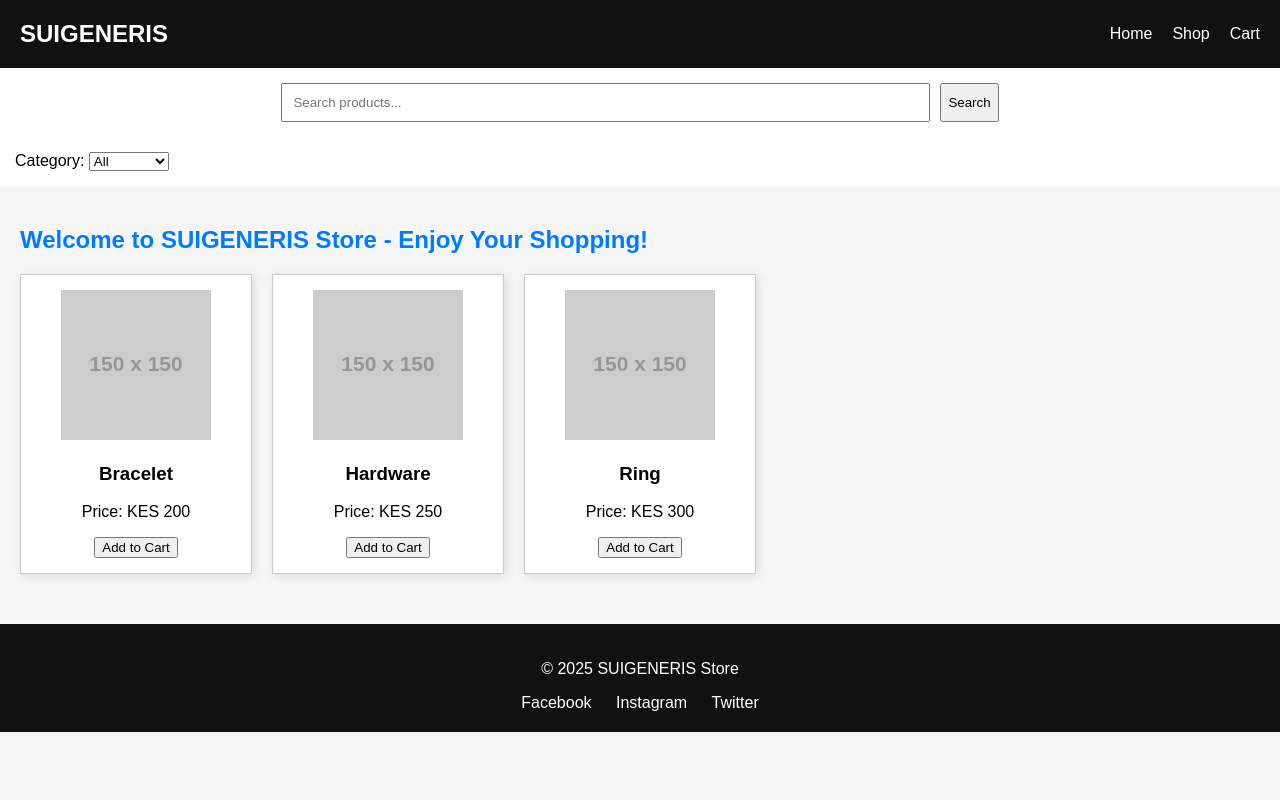
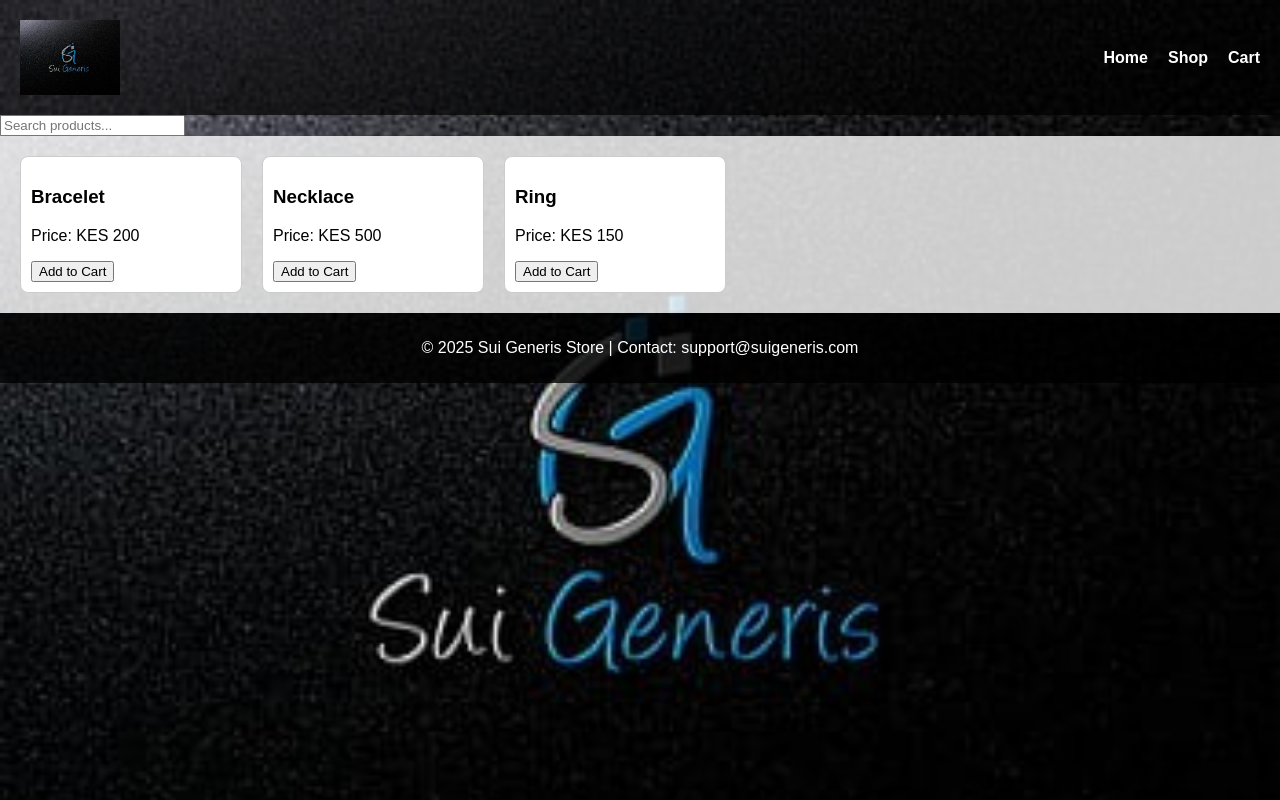
Before and after one commit to SUIGENERIS198/suigeneris-store, a plain HTML site: page index.html in a window 1280 px wide. Drawn offline with Linux system fonts and the light colour scheme; placeholder pictures from the web are drawn by us.

Commit message:
updated jumia

```diff
--- a/index.html
+++ b/index.html
@@ -3,12 +3,12 @@
 <head>
     <meta charset="UTF-8">
     <meta name="viewport" content="width=device-width, initial-scale=1.0">
-    <title>SUIGENERIS Online Store</title>
+    <title>Sui Generis Store</title>
     <link rel="stylesheet" href="style.css">
 </head>
 <body>
     <header>
-        <div class="logo">SUIGENERIS</div>
+        <img src="logo.jpg" alt="Sui Generis Logo" class="logo">
         <nav>
             <ul>
                 <li><a href="#">Home</a></li>
@@ -18,52 +18,16 @@
         </nav>
     </header>
 
-    <div class="search-bar">
-        <input type="text" placeholder="Search products...">
-        <button>Search</button>
-    </div>
+    <section class="search-filter">
+        <input type="text" id="search" placeholder="Search products...">
+    </section>
 
-    <div class="filters">
-        <label>Category:</label>
-        <select>
-            <option>All</option>
-            <option>Bracelet</option>
-            <option>Hardware</option>
-            <option>Ring</option>
-        </select>
-    </div>
-
-    <main>
-        <h2 id="main-heading">Our Products</h2>
-        <div class="product-list">
-            <div class="product-card">
-                <img src="https://via.placeholder.com/150" alt="Bracelet">
-                <h3>Bracelet</h3>
-                <p>Price: KES 200</p>
-                <button>Add to Cart</button>
-            </div>
-            <div class="product-card">
-                <img src="https://via.placeholder.com/150" alt="Hardware">
-                <h3>Hardware</h3>
-                <p>Price: KES 250</p>
-                <button>Add to Cart</button>
-            </div>
-            <div class="product-card">
-                <img src="https://via.placeholder.com/150" alt="Ring">
-                <h3>Ring</h3>
-                <p>Price: KES 300</p>
-                <button>Add to Cart</button>
-            </div>
-        </div>
-    </main>
+    <section class="products" id="product-list">
+        <!-- Products will be loaded here dynamically -->
+    </section>
 
     <footer>
-        <p>&copy; 2025 SUIGENERIS Store</p>
-        <div class="socials">
-            <a href="#">Facebook</a>
-            <a href="#">Instagram</a>
-            <a href="#">Twitter</a>
-        </div>
+        <p>&copy; 2025 Sui Generis Store | Contact: support@suigeneris.com</p>
     </footer>
 
     <script src="script.js"></script>
--- a/script.js
+++ b/script.js
@@ -1,11 +1,31 @@
-// Show a welcome message
-alert("Welcome to SUIGENERIS Online Store!");
+const products = [
+    { name: "Bracelet", price: "KES 200" },
+    { name: "Necklace", price: "KES 500" },
+    { name: "Ring", price: "KES 150" }
+];
 
-// Example of DOM manipulation
-document.addEventListener("DOMContentLoaded", function () {
-    const heading = document.getElementById("main-heading");
-    if (heading) {
-        heading.style.color = "#007bff";
-        heading.innerText = "Welcome to SUIGENERIS Store - Enjoy Your Shopping!";
-    }
+const productList = document.getElementById('product-list');
+
+function loadProducts() {
+    productList.innerHTML = '';
+    products.forEach(product => {
+        const card = document.createElement('div');
+        card.className = 'product-card';
+        card.innerHTML = `<h3>${product.name}</h3><p>Price: ${product.price}</p><button>Add to Cart</button>`;
+        productList.appendChild(card);
+    });
+}
+
+document.getElementById('search').addEventListener('input', function(e) {
+    const searchValue = e.target.value.toLowerCase();
+    const filtered = products.filter(p => p.name.toLowerCase().includes(searchValue));
+    productList.innerHTML = '';
+    filtered.forEach(product => {
+        const card = document.createElement('div');
+        card.className = 'product-card';
+        card.innerHTML = `<h3>${product.name}</h3><p>Price: ${product.price}</p><button>Add to Cart</button>`;
+        productList.appendChild(card);
+    });
 });
+
+loadProducts();
--- a/style.css
+++ b/style.css
@@ -1,89 +1,56 @@
 body {
     font-family: Arial, sans-serif;
+    background-image: url('background.jpg');
+    background-size: cover;
+    background-attachment: fixed;
     margin: 0;
     padding: 0;
-    background-color: #f5f5f5;
 }
 
 header {
-    background-color: #111;
-    color: #fff;
+    background-color: rgba(0, 0, 0, 0.7);
+    color: white;
     padding: 20px;
     display: flex;
+    align-items: center;
     justify-content: space-between;
-    align-items: center;
 }
 
 .logo {
-    font-size: 24px;
-    font-weight: bold;
+    width: 100px;
 }
 
 nav ul {
     list-style: none;
     display: flex;
     gap: 20px;
-    margin: 0;
-    padding: 0;
 }
 
-nav a {
+nav ul li a {
     color: white;
     text-decoration: none;
+    font-weight: bold;
 }
 
-.search-bar {
+.products {
+    padding: 20px;
     display: flex;
-    justify-content: center;
-    padding: 15px;
-    background-color: #fff;
-}
-
-.search-bar input {
-    width: 50%;
-    padding: 10px;
-    margin-right: 10px;
-}
-
-.filters {
-    padding: 15px;
-    background-color: #fff;
-}
-
-main {
-    padding: 20px;
-}
-
-.product-list {
-    display: flex;
+    flex-wrap: wrap;
     gap: 20px;
-    flex-wrap: wrap;
+    background-color: rgba(255,255,255,0.8);
 }
 
 .product-card {
-    background-color: #fff;
+    background-color: white;
     border: 1px solid #ccc;
-    padding: 15px;
+    border-radius: 8px;
+    padding: 10px;
     width: 200px;
-    box-shadow: 2px 2px 10px rgba(0, 0, 0, 0.1);
-    text-align: center;
-}
-
-.product-card img {
-    max-width: 100%;
-    height: auto;
 }
 
 footer {
-    background-color: #111;
-    color: #fff;
+    background-color: rgba(0, 0, 0, 0.8);
+    color: white;
     text-align: center;
-    padding: 20px;
-    margin-top: 30px;
+    padding: 10px;
 }
-
-footer .socials a {
-    color: white;
-    margin: 0 10px;
-    text-decoration: none;
-}
```
Also changed, not shown: background.jpg (added), logo.jpg (added).
